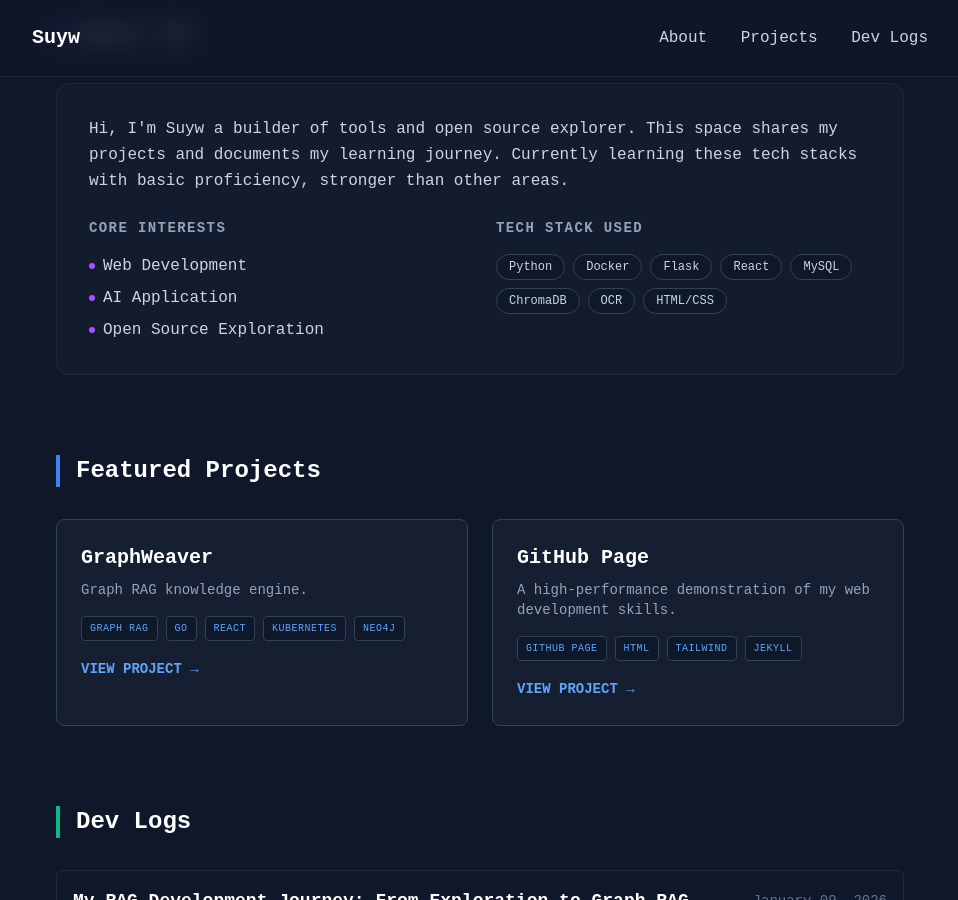
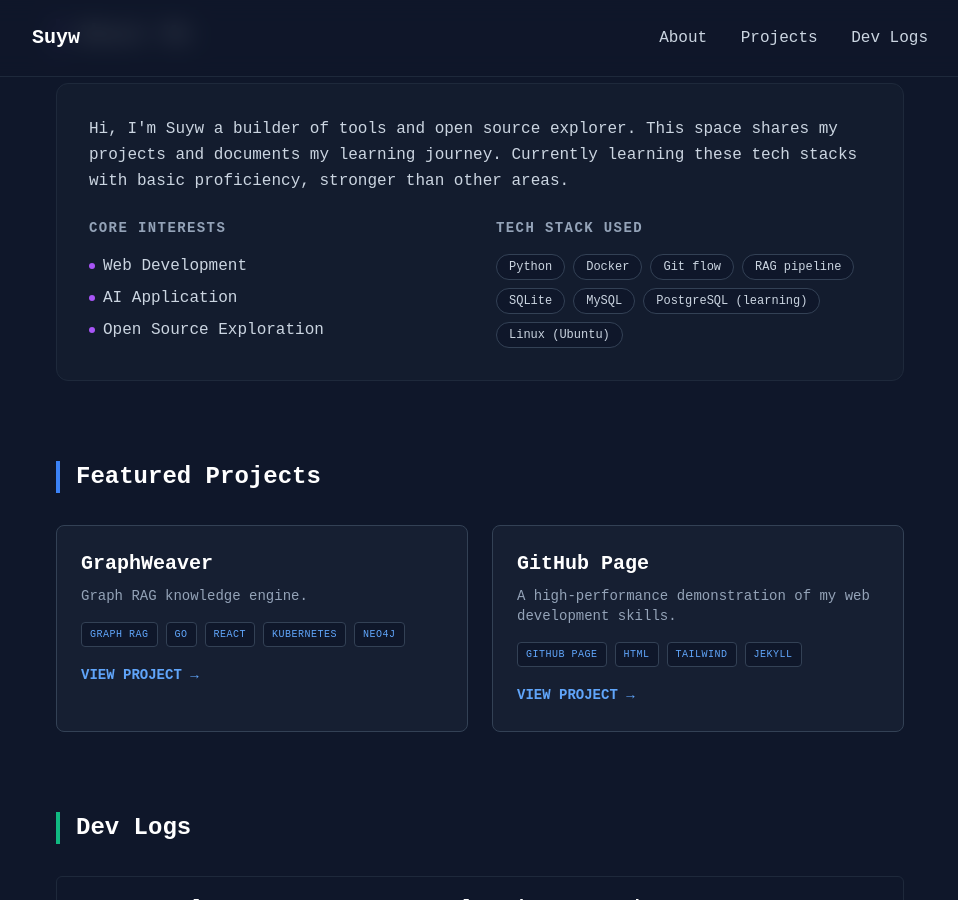
Before and after one commit to Suyw-0123/Suyw-0123.github.io, a Jekyll site: the page built from index.html, in a window 1280 px wide and 900 px high, scrolled down 395 px. Shown: the whole window, without its empty margins (160-1118 px from the left). Built offline with Jekyll 4.4.1, drawn with Linux system fonts in a browser that asks for light colours; nearby versions of some CDN libraries.

Commit message:
Update tech stack details in 'About Me' section for accuracy and completeness

```diff
--- a/index.html
+++ b/index.html
@@ -43,12 +43,12 @@ title: Home
                 <div class="flex flex-wrap gap-2">
                     <span class="px-3 py-1 bg-slate-900 border border-slate-700 rounded-full text-xs text-slate-300">Python</span>
                     <span class="px-3 py-1 bg-slate-900 border border-slate-700 rounded-full text-xs text-slate-300">Docker</span>
-                    <span class="px-3 py-1 bg-slate-900 border border-slate-700 rounded-full text-xs text-slate-300">Flask</span>
-                    <span class="px-3 py-1 bg-slate-900 border border-slate-700 rounded-full text-xs text-slate-300">React</span>
+                    <span class="px-3 py-1 bg-slate-900 border border-slate-700 rounded-full text-xs text-slate-300">Git flow</span>
+                    <span class="px-3 py-1 bg-slate-900 border border-slate-700 rounded-full text-xs text-slate-300">RAG pipeline</span>
+                    <span class="px-3 py-1 bg-slate-900 border border-slate-700 rounded-full text-xs text-slate-300">SQLite</span>
                     <span class="px-3 py-1 bg-slate-900 border border-slate-700 rounded-full text-xs text-slate-300">MySQL</span>
-                    <span class="px-3 py-1 bg-slate-900 border border-slate-700 rounded-full text-xs text-slate-300">ChromaDB</span>
-                    <span class="px-3 py-1 bg-slate-900 border border-slate-700 rounded-full text-xs text-slate-300">OCR</span>
-                    <span class="px-3 py-1 bg-slate-900 border border-slate-700 rounded-full text-xs text-slate-300">HTML/CSS</span>
+                    <span class="px-3 py-1 bg-slate-900 border border-slate-700 rounded-full text-xs text-slate-300">PostgreSQL (learning)</span>
+                    <span class="px-3 py-1 bg-slate-900 border border-slate-700 rounded-full text-xs text-slate-300">Linux (Ubuntu)</span>
                 </div>
             </div>
         </div>
```
